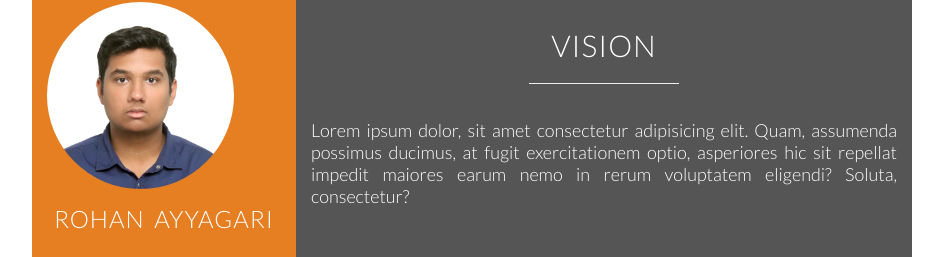
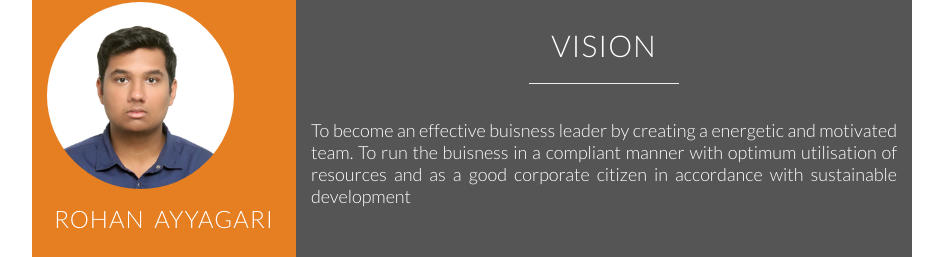
Before and after one commit to rohanaygr/resume-project, a plain HTML site: page index.html in a window 1280 px wide. Shown: the part 93-350 px from the top of the page, without its empty margins (168-1111 px from the left). Drawn offline with Linux system fonts and the light colour scheme; files whose address does not match are found by name.

Commit message:
final version

```diff
--- a/index.html
+++ b/index.html
@@ -111,7 +111,10 @@
             <div class="resume_right">
                 <div class="section_right">
                     <h3 class="section_head">Vision</h3>
-                    <p>Lorem ipsum dolor, sit amet consectetur adipisicing elit. Quam, assumenda possimus ducimus, at fugit exercitationem optio, asperiores hic sit repellat impedit maiores earum nemo in rerum voluptatem eligendi? Soluta, consectetur?</p>
+                    <p>
+                        To become an effective buisness leader by creating a energetic and motivated team. To run the buisness in a compliant
+                        manner with optimum utilisation of resources and as a good corporate citizen in accordance with sustainable development
+                    </p>
                 </div>
                 <div class="section_right">
                     <h3 class="section_head">education</h3>
```
